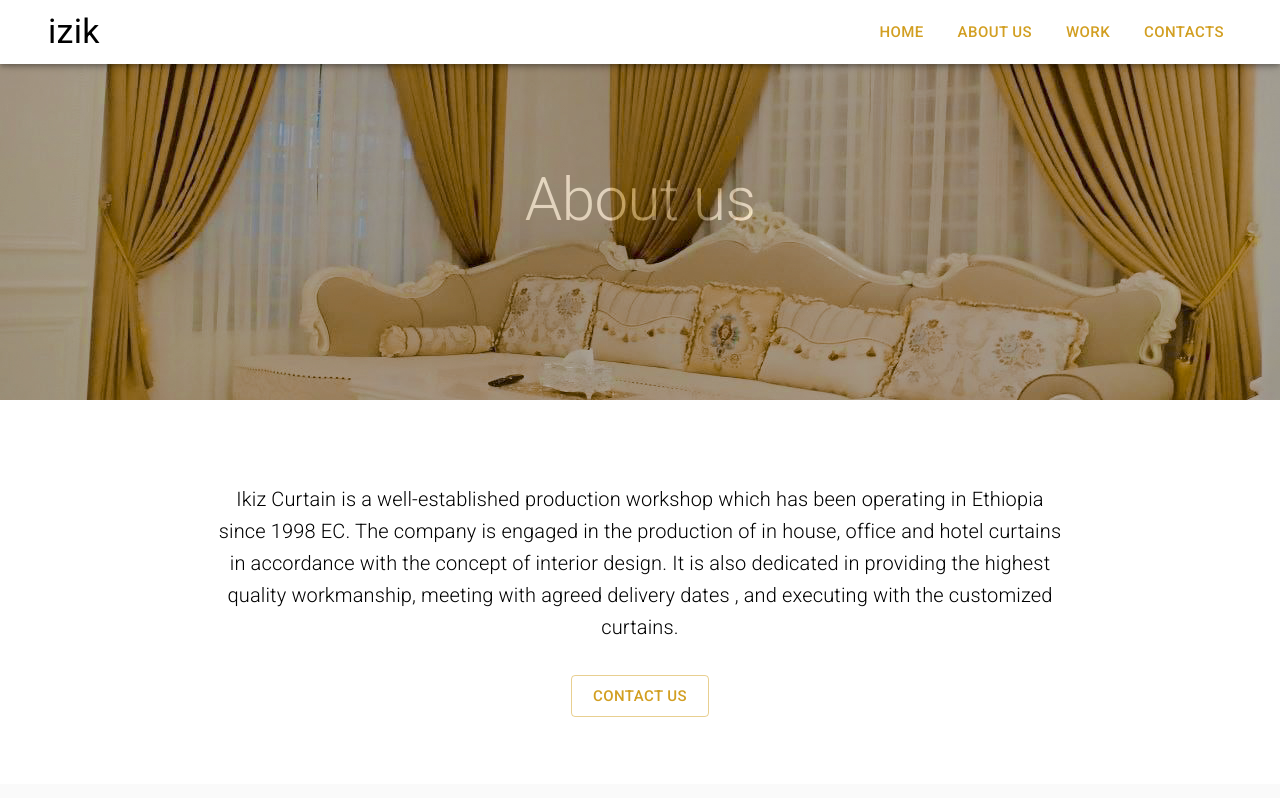
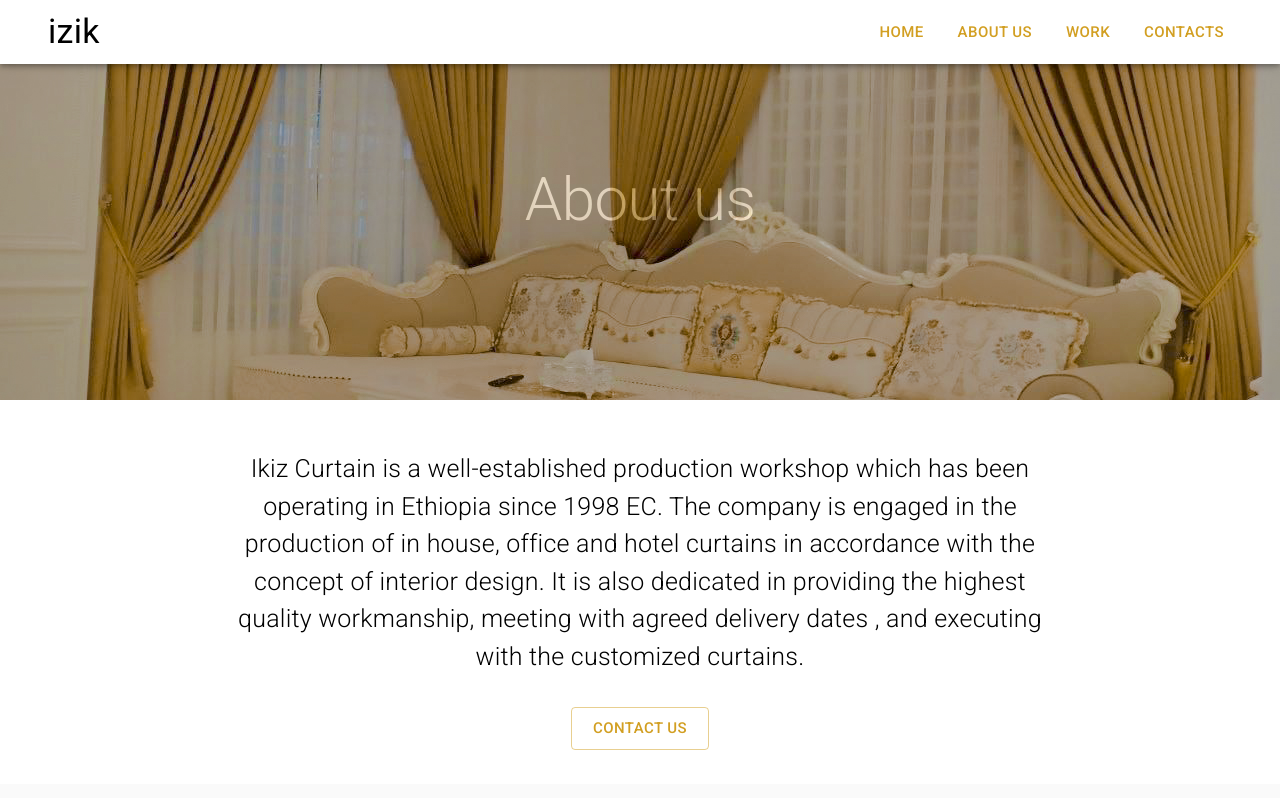
Before and after one commit to esrael23/izikCartain, a React (Create React App) app: page /aboutus in a window 1280 px wide. Shown: the top 798 px of the page. Built offline with nearby package versions, Linux system fonts and the light colour scheme.

Commit message:
change font size

```diff
--- a/src/components/aboutusComponent/Aboutdetail.js
+++ b/src/components/aboutusComponent/Aboutdetail.js
@@ -12,7 +12,7 @@ const Aboutdetail = () => {
         {AboutData.map((data, index) => {
           return (
           <Box textAlign={'center'}>
-          <Typography variant="h6" align='center' pb={4} fontWeight="300" >{data.detail}</Typography>
+          <Typography variant="body1" align='center' pb={4} fontWeight="300" sx={{fontSize:{xs:"15px", sm:'20px', md: '25px' }}} >{data.detail}</Typography>
           <Button variant="outlined" size='large' href='./contactus'>Contact us
 
           </Button>
```
